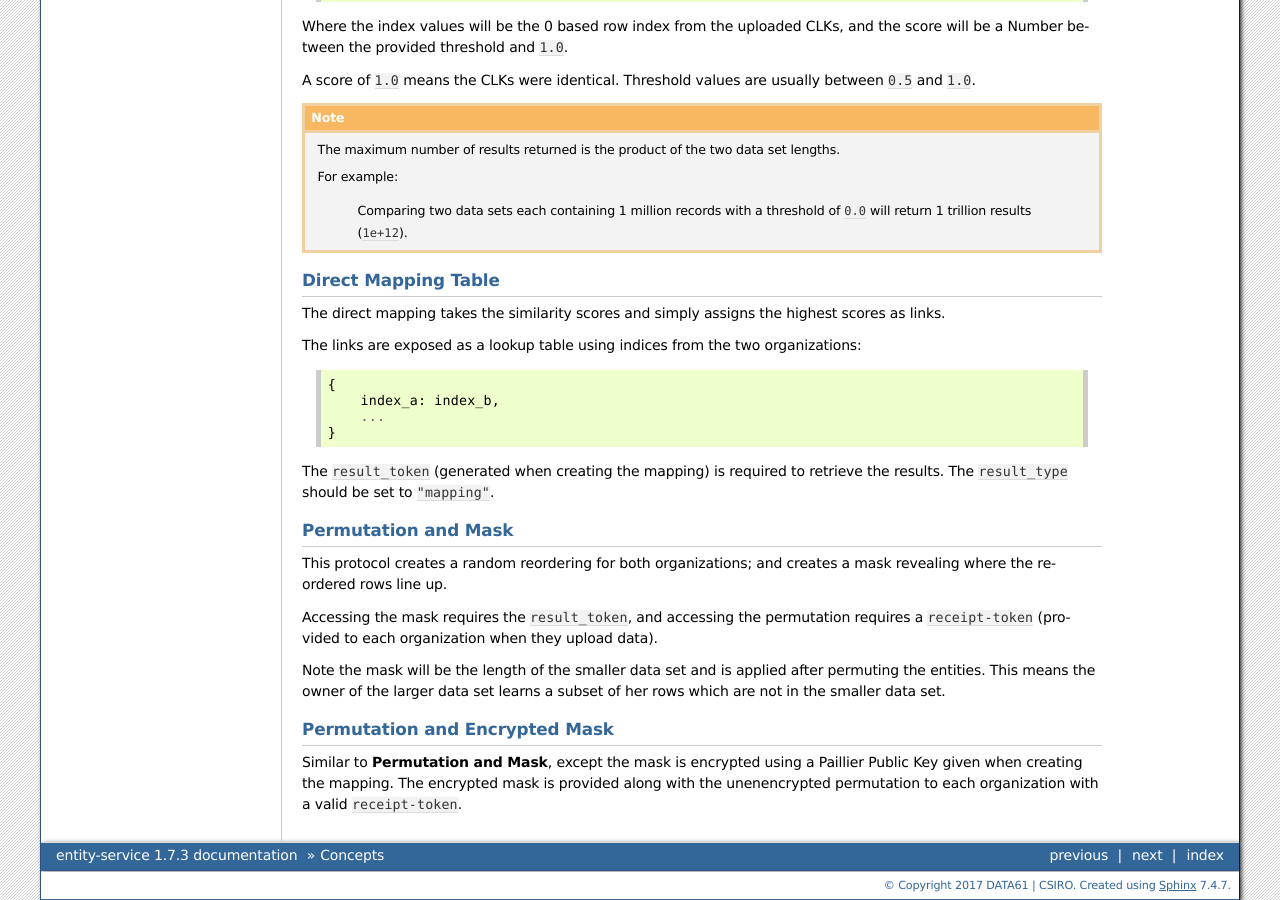
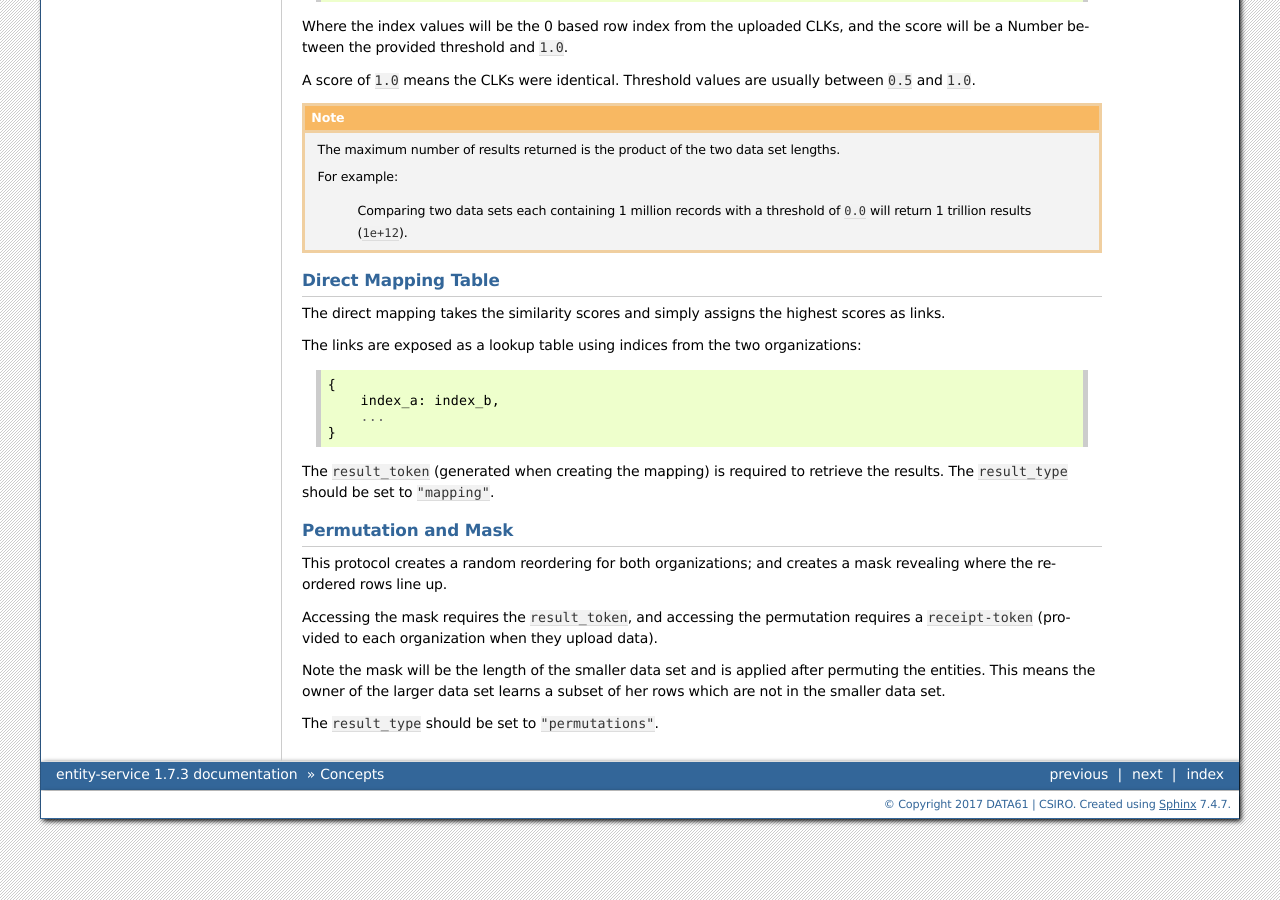
Before and after one commit to data61/anonlink-entity-service, a Sphinx documentation site: the page built from docs/concepts.rst, in a window 1280 px wide and 900 px high, scrolled down 1606 px. Built offline with Sphinx 7.4.7, drawn with Linux system fonts in a browser that asks for light colours; formulas are drawn with MathJax 3.

Commit message:
erased memory of encrypted mask from docs

```diff
--- a/docs/concepts.rst
+++ b/docs/concepts.rst
@@ -158,10 +158,4 @@ Note the mask will be the length of the smaller data set and is applied after pe
 This means the owner of the larger data set learns a subset of her rows which are not in the smaller
 data set.
 
-Permutation and Encrypted Mask
-~~~~~~~~~~~~~~~~~~~~~~~~~~~~~~
-
-Similar to **Permutation and Mask**, except the mask is encrypted using
-a Paillier Public Key given when creating the mapping. The encrypted mask is
-provided along with the unenencrypted permutation to each organization
-with a valid ``receipt-token``.
+The ``result_type`` should be set to ``"permutations"``.
--- a/docs/tutorial/index.rst
+++ b/docs/tutorial/index.rst
@@ -5,7 +5,7 @@ Tutorials
    :maxdepth: 1
 
    Tutorial 01 - Mapping.ipynb
-   Tutorial 02 - Unencrypted Masked.ipynb
+   Tutorial 02 - Permutations.ipynb
    Tutorial 03 - Similarity Scores.ipynb
 
 
```
Also changed, not shown: docs/security.rst (+1 -9 lines), docs/tutorial/Tutorial 02 - Permutations.ipynb.
